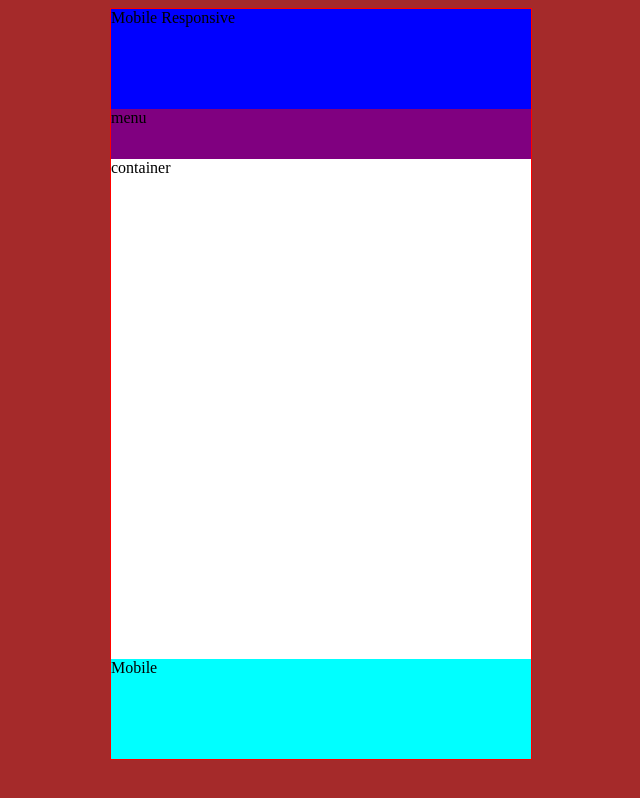
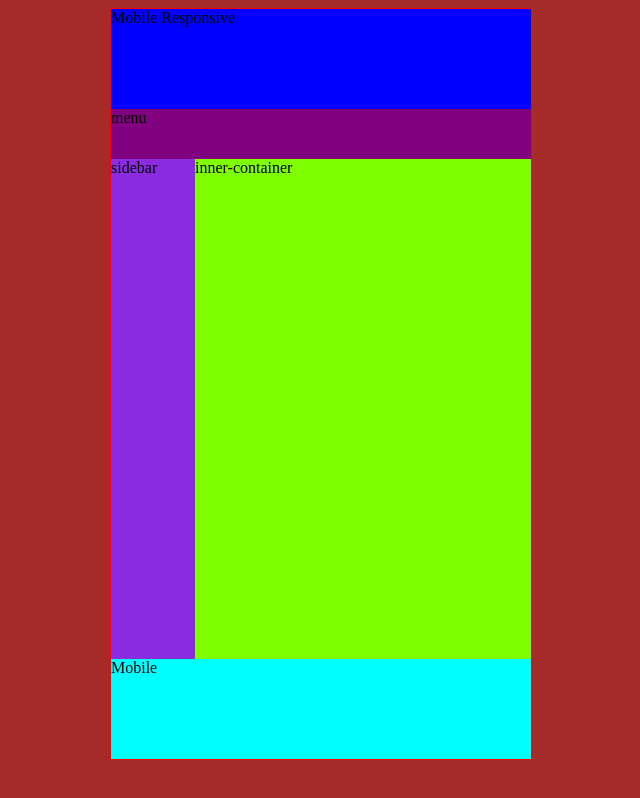
Before and after one commit to Jachestnut01/mobile_first_responsive, a plain HTML site: page index.html in a window 1280 px wide. Shown: the whole page, without its empty margins (319-959 px from the left). Drawn offline with Linux system fonts and the light colour scheme.

Commit message:
updaated code for tablet and pc use

```diff
--- a/index.html
+++ b/index.html
@@ -11,7 +11,10 @@
     <div id="responsive">
         <header> Mobile Responsive</header>
         <nav>menu</nav>
-        <div id="container" > container</div>
+        <div id="container" >
+            <div id="sidebar">sidebar</div>
+            <div id="inner-container">inner-container</div>
+        </div>
         <footer>
             Mobile
         </footer>
--- a/style.css
+++ b/style.css
@@ -23,6 +23,7 @@ nav{
     height: 500px;
     background-color: white;
     width: 100%;
+    display: flex;
 }
 
 footer{
@@ -31,10 +32,37 @@ footer{
     height: 100px;
 }
 
+#sidebar{
+    background-color: blueviolet;
+    display: none;
+    height: 100%;
+}
+
+#inner-container{
+    background-color: chartreuse;
+    height: 100%;
+}
+
+
+
 @media only screen and (min-width: 421px){
     body{
         background-color:antiquewhite;
     }
+
+    #sidebar{
+        background-color: blueviolet;
+        display: inline;
+        height: 100%;
+        width: 20%;
+    }
+
+    #inner-container{
+        background-color: chartreuse;
+        height: 100%;
+        width: 80%;
+    }
+
 }
 
 @media only screen and (min-width: 724px){
```
Also changed, not shown: 1 other file.
